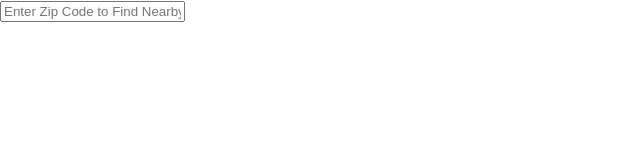
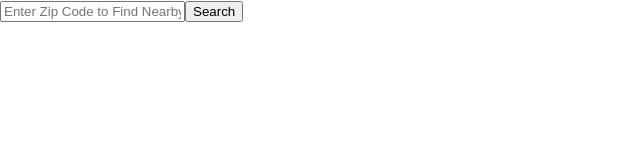
Before and after one commit to Jcase22/texas-gas-price, a React (Create React App) app: page / in a window 1280 px wide. Shown: the top 160 px of the page, without its empty margins (0-640 px from the left). Built offline with nearby package versions, Linux system fonts and the light colour scheme.

Commit message:
added button

```diff
--- a/src/components/ZipInputBar/ZipInputBar.css
+++ b/src/components/ZipInputBar/ZipInputBar.css
@@ -1,5 +1,5 @@
 #zip-input-bar {
   height: 50px;
-  width: 300px;
+  width: 500px;
   border: 3px solid black;
 }
--- a/src/components/ZipInputBar/ZipInputBar.jsx
+++ b/src/components/ZipInputBar/ZipInputBar.jsx
@@ -11,6 +11,7 @@ const ZipInputBar = () => {
   return (
     <>
       <input id="zip-input-bar" onChange={handleTextChange} value={inputText} placeholder="Enter Zip Code to Find Nearby Gas Prices"></input>
+      <button>Search</button>
     </>
   )
 }
```
